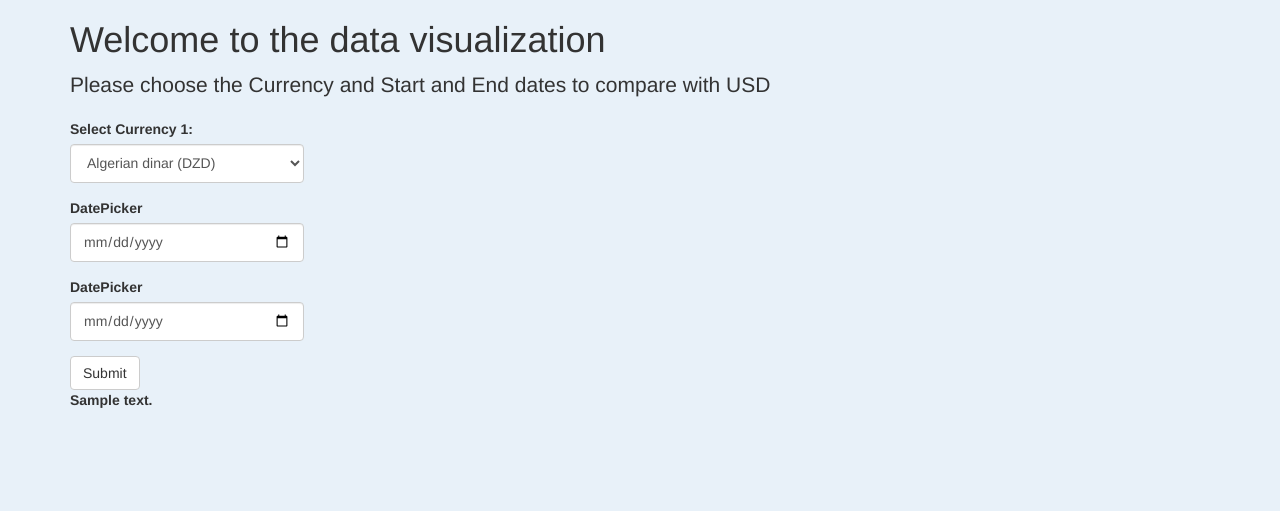
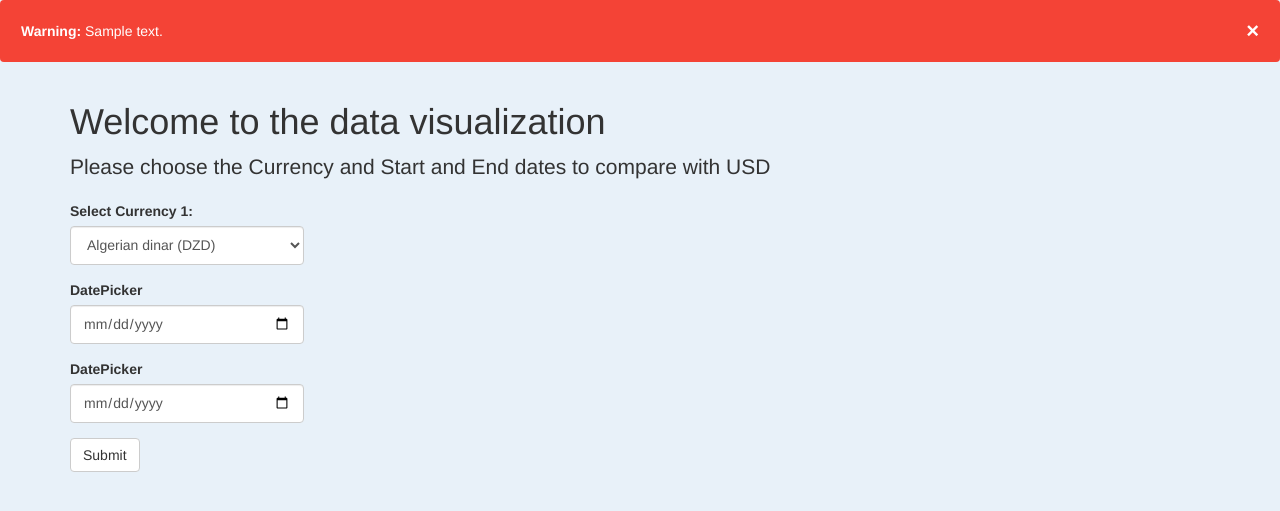
Before and after one commit to xxshubhamxx/Amrita-Team3-FXCurrency, a Flask app: template templates/index.html in a window 1280 px wide. Shown: the top 511 px of the page. Run offline with Flask 2, Linux system fonts and the light colour scheme; the template is opened without the code that fills it: values that come from a table or form of the project are taken from there, most other values are stand-ins (such as "Sample title", 1, 10 or a date in 2020); some libraries are stand-ins or nearby versions.

Commit message:
Modified UI and fixed a few things, mostly last commit for single Foreign Exchange

```diff
--- a/app.py
+++ b/app.py
@@ -47,6 +47,9 @@ def index1():
         dt1 = form.dt1.data
         dt2 = form.dt2.data
 
+        if dt1>=dt2:
+            return render_template('index.html', form=form, message="Please enter a valid date range")
+
         df = df[[cur1,'Date']]
         df.dropna(inplace=True)
         df['Date'] = pd.to_datetime(df['Date']).dt.date
@@ -56,7 +59,7 @@ def index1():
         df = df[(df['date'] >= dt1) & (df['date'] <= dt2)]
         # print(df)
         fig = px.line(df, x='date', y=cur1)
-        fig.show()
+        fig.show(id='graph',config= {'displaylogo': False})
         # return render_template('output.html',  tables=[df.to_html(classes='data')], titles=df.columns.values)
 
     return render_template('index.html', title='My Form', form=form, data=data)
--- a/main.py
+++ b/main.py
@@ -7,9 +7,7 @@ from wtforms import StringField, SubmitField, SelectMultipleField, widgets
 from wtforms.validators import DataRequired
 import os
 import pandas as pd
-
 import io
-import random
 from flask import Response
 from matplotlib.backends.backend_agg import FigureCanvasAgg as FigureCanvas
 from matplotlib.figure import Figure
--- a/templates/index.html
+++ b/templates/index.html
@@ -3,11 +3,30 @@
 
 {% block styles %}
 {{ super() }}
-	<style>
-		body { background: #e8f1f9; }
-	</style>
+<style>
+  body { background: #e8f1f9; }
+  .alert {
+    padding: 20px;
+    background-color: #f44336;
+    color: white;
+  }
+
+  .closebtn {
+    margin-left: 15px;
+    color: white;
+    font-weight: bold;
+    float: right;
+    font-size: 22px;
+    line-height: 20px;
+    cursor: pointer;
+    transition: 0.3s;
+  }
+
+  .closebtn:hover {
+    color: black;
+  }
+</style>
 {% endblock %}
-
 
 {% block title %}
 Home
@@ -15,7 +34,12 @@ Home
 
 
 {% block content %}
-
+{% if message %}
+      <div class="alert">
+        <span class="closebtn" onclick="this.parentElement.style.display='none';">&times;</span>
+        <strong>Warning:</strong> {{message}}
+      </div>
+      {%endif %}
 <div class="container">
   <div class="row">
     <div class="col-md-10 col-lg-8 mx-lg-auto mx-md-auto">
@@ -29,7 +53,8 @@ Home
 
       {{ wtf.quick_form(form) }}
 
-      <p class="pt-5"><strong>{{ message }}</strong></p>
+
+      <!-- <p class="pt-5"><strong>{{ message }}</strong></p> -->
 
     </div>
   </div>
```
